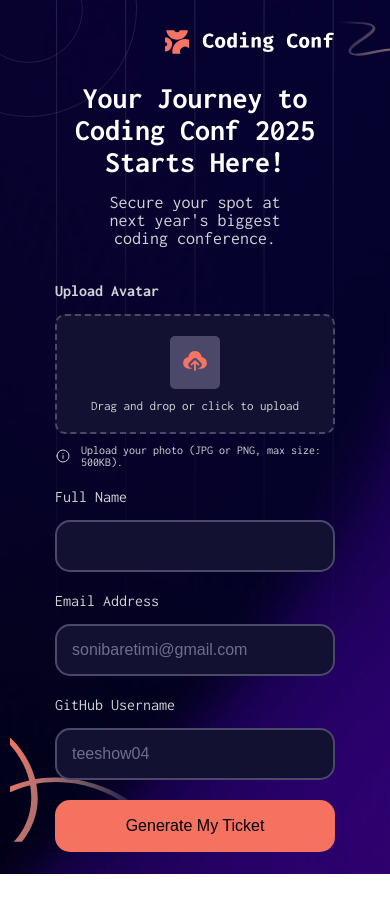
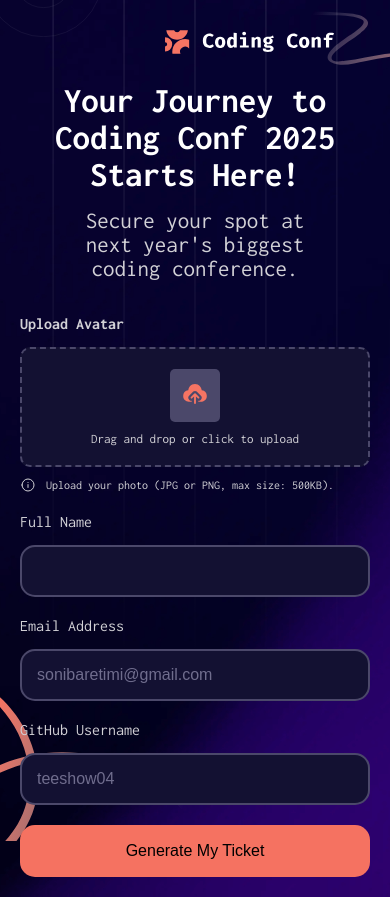
Before and after one commit to Teeshow04/conference-ticket-generator, a plain HTML site: page index.html in a window 390 px wide. Shown: the top 897 px of the page. Before the commit the page ends 874 px from the top, so only its background shows below. Drawn offline with Linux system fonts and the light colour scheme.

Commit message:
fix the all the backgroung image for small screen

```diff
--- a/style.css
+++ b/style.css
@@ -51,18 +51,18 @@ body {
     no-repeat;
 
   background-position:
-    500px 460px,
-    10px 700px,
-    100% 20px,
-    -80px -100px,
+    400px 500px,
+    0 690.5px,
+    100% 10px,
+    -15px -80px,
     center,
     center;
 
   background-size:
-    16%,
-    40% 20%,
-    20%,
-    auto,
+    25%,
+    55%,
+    30%,
+    30%,
     cover,
     cover;
 
@@ -87,16 +87,16 @@ body {
 }
 
   .main-intro h1 {
-    font-size: 30px;
-    padding: 0 50px;
+    font-size: 35px;
+    padding: 0 30px;
   }
 
 
   .main-intro p {
     color: hsl(252, 6%, 83%);
     margin: 15px 0;
-    font-size: 18px;
-    padding: 0 100px;
+    font-size: 23px;
+    padding: 0 60px;
   }
 
   /* Form */
@@ -109,12 +109,12 @@ body {
     margin: 0 auto;
     padding: 20px;
     width: 100%;
-    max-width: 550px;
+    max-width: 600px;
   }
 
   .upload-content {
     color: hsl(252, 6%, 83%);
-    width: 80%;
+    width: 100%;
     margin-bottom: 20px;
     text-align: left;
   }
@@ -177,7 +177,7 @@ body {
   }
 
   .form-group {
-    width: 80%;
+    width: 100%;
     margin-bottom: 20px;
     text-align: left;
   }
@@ -220,7 +220,7 @@ body {
   .generate-btn {
     background-color: hsl(7, 88%, 67%);
     border-color: transparent;
-    width: 80%;
+    width: 100%;
     padding: 15px;
     border-radius: 15px;
     font-size: 16px;
```
